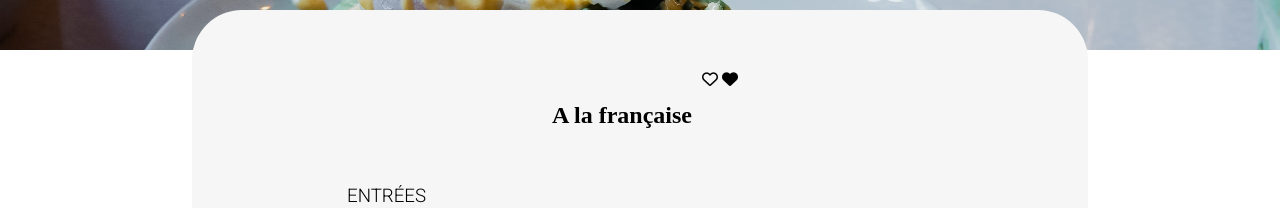
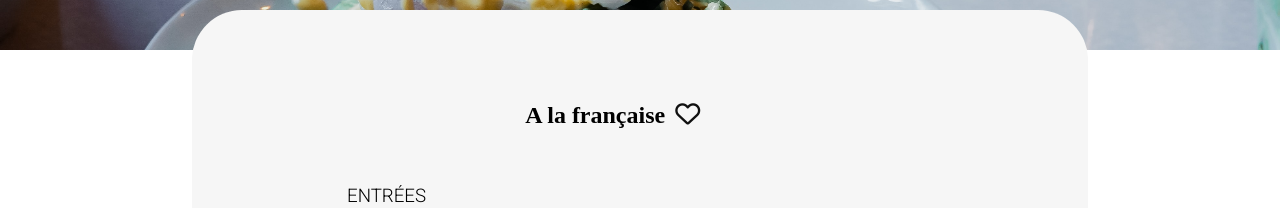
Before and after one commit to Fannydev974/projetohmyfood, a website: page Restaurants/A_la_française.html in a window 1280 px wide. Shown: the part 199-407 px from the top of the page. Drawn offline with Linux system fonts and the light colour scheme; a web font is replaced by a local one.

Commit message:
rajout couleur noir au coeur page menu + animation page restaurants

```diff
--- a/Restaurants/A_la_française.html
+++ b/Restaurants/A_la_française.html
@@ -25,7 +25,7 @@
 
     <div class="resto__title">
         <h2>A la française</h2>
-        <div class="heart">
+        <div class="hearth">
             <i class="far fa-heart"></i>
             <i class="fas fa-heart"></i>
         </div>
--- a/sass/Pages/_restaurants.scss
+++ b/sass/Pages/_restaurants.scss
@@ -147,7 +147,7 @@
                 background-color: $white;
                 box-shadow: 2px 1px 7px -3px $lightgrey;
                 border-radius: 10px;
-
+                animation: appear 2s;
             }
 
 
--- a/sass/components/_hearth.scss
+++ b/sass/components/_hearth.scss
@@ -6,6 +6,7 @@
     .far {
         opacity: 1;
         transition: opacity 1s;
+        color: $black;
     }
 
     .fas {
```
Also changed, not shown: Restaurants/La_note_enchantée.html (+1 -1 lines), Restaurants/Le_délice_des_sens.html (+1 -1 lines), css/style.css, 1 other file.
